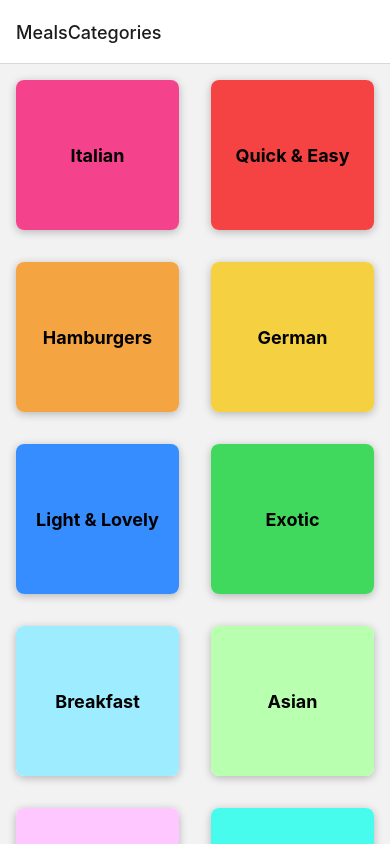
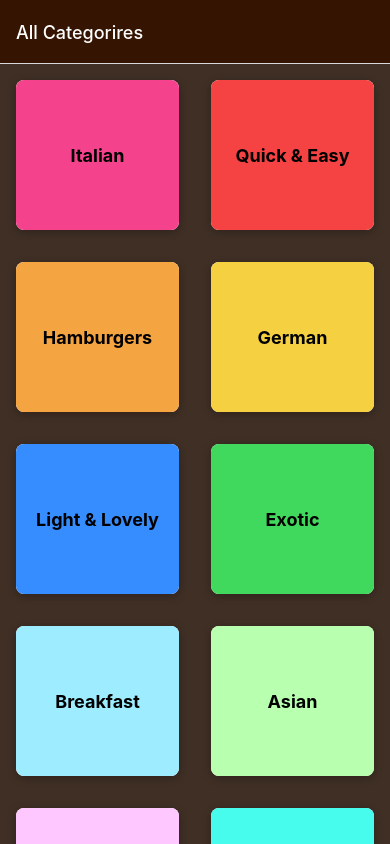
Before and after one commit to KalZheng/RN-MealsApp, a React Native app: screen / in a window 390 px wide. Built offline with nearby package versions, Linux system fonts and the light colour scheme.

Commit message:
add styling for navigation, for default to all and individual

```diff
--- a/App.js
+++ b/App.js
@@ -13,8 +13,20 @@
     <>
       <StatusBar style='dark' />
       <NavigationContainer>
-        <Stack.Navigator>
-          <Stack.Screen name="MealsCategories" component={CategoriesScreen} />
+        <Stack.Navigator
+          //this allow to set default styling for all screen
+          screenOptions={{
+            headerStyle: { backgroundColor: '#351401' },
+            headerTintColor: 'white',
+            contentStyle: { backgroundColor: '#3f2f25' }
+          }}>
+          <Stack.Screen
+            name="MealsCategories"
+            component={CategoriesScreen}
+            options={{
+              title: 'All Categorires',
+            }}
+          />
           <Stack.Screen name="MealsOverview" component={MealsOverviewScreen} />
         </Stack.Navigator>
       </NavigationContainer>
```
